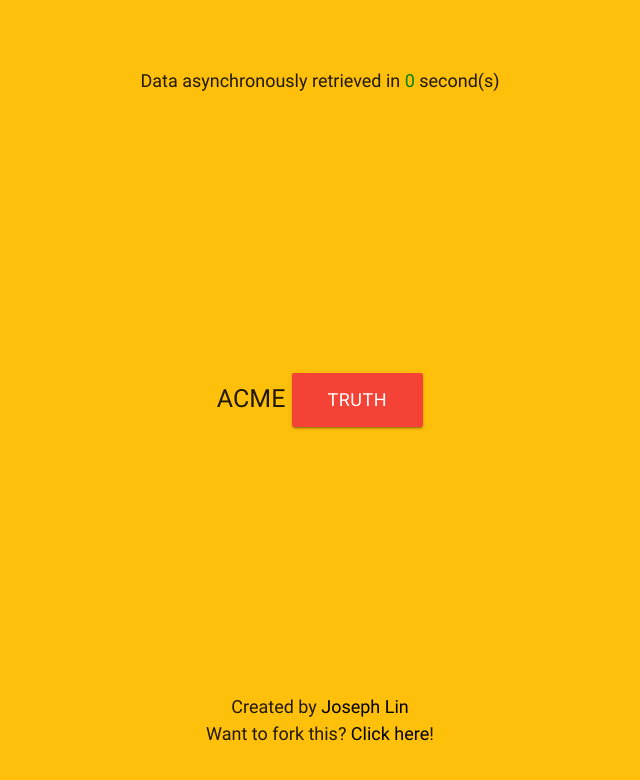
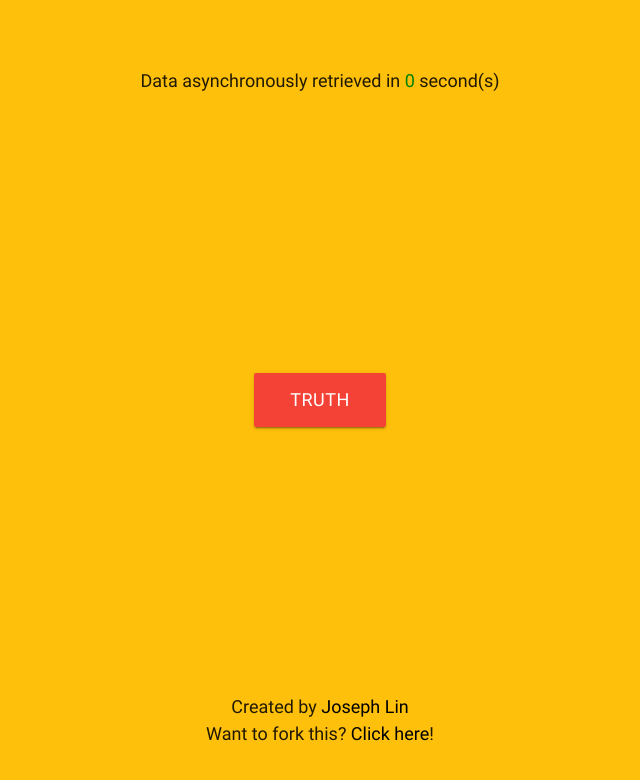
Before and after one commit to josephlin55555/advisor, a website: page index.html in a window 1280 px wide. Shown: the whole page, without its empty margins (320-960 px from the left). Drawn offline with nearby package versions, Linux system fonts and the light colour scheme.

Commit message:
[add] acme changes

```diff
--- a/index.html
+++ b/index.html
@@ -20,7 +20,6 @@
 
     <!-- center title and button -->
     <div class="mainContainer">
-      <span>ACME</span>
       <button ng-disabled="!clickable" ng-click="fetchData()" class="truthButton red waves-effect waves-light btn-large">Truth</button>
     </div>
 
--- a/server.js
+++ b/server.js
@@ -8,5 +8,5 @@
 application.use(express.static(__dirname));
 
 application.listen(port, function() {
-  console.log('acmeAdvisor is running on port ' + port);
+  console.log('Advisor is running on port ' + port);
 });
```
Also changed, not shown: README.md.
